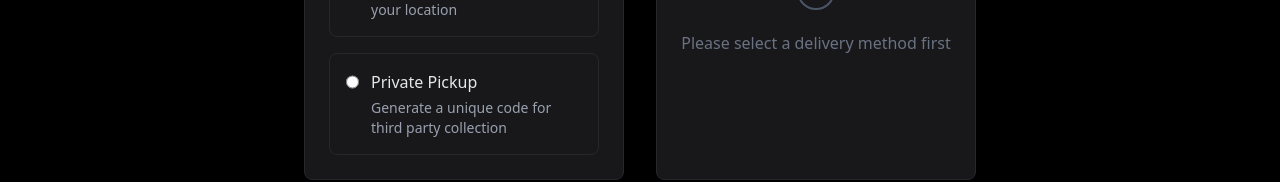
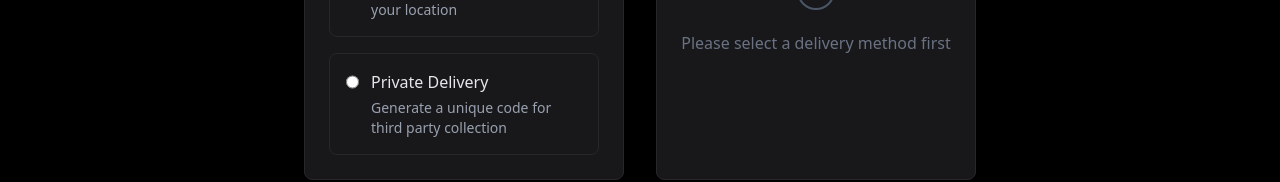
Before and after one commit to shawnrockwell007/fff, a Vue app: page /checkout in a window 1280 px wide. Shown: the part 375-557 px from the top of the page. Built offline with nearby package versions, Linux system fonts and the light colour scheme; no server answers.

Commit message:
edited delivery option

```diff
--- a/src/views/CheckOutView.vue
+++ b/src/views/CheckOutView.vue
@@ -30,7 +30,7 @@
               <label class="flex items-start p-4 rounded-lg border border-zinc-800 hover:border-amber-400 transition-colors cursor-pointer">
                 <input type="radio" value="pickup" v-model="deliveryType" class="mt-1 mr-3 h-4 w-4 text-rose-600 focus:ring-rose-500 border-zinc-600" />
                 <div>
-                  <h3 class="font-medium">Private Pickup</h3>
+                  <h3 class="font-medium">Private Delivery</h3>
                   <p class="text-sm text-gray-400 mt-1">Generate a unique code for third party collection</p>
                 </div>
               </label>
```
